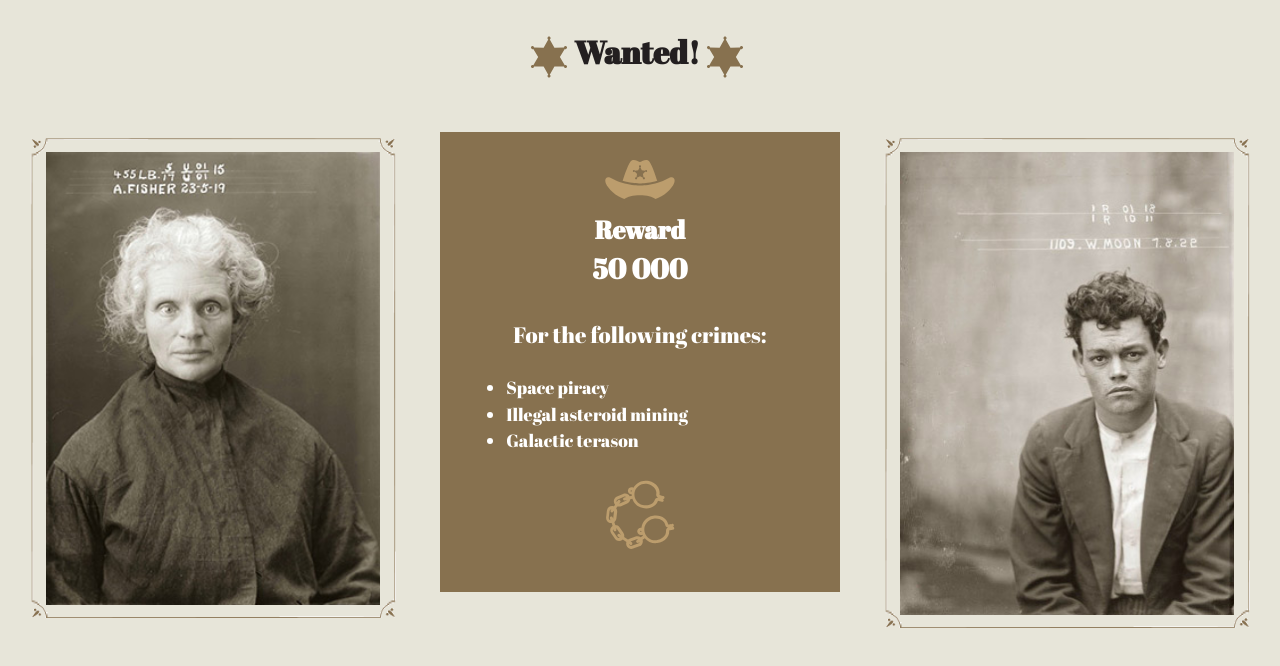
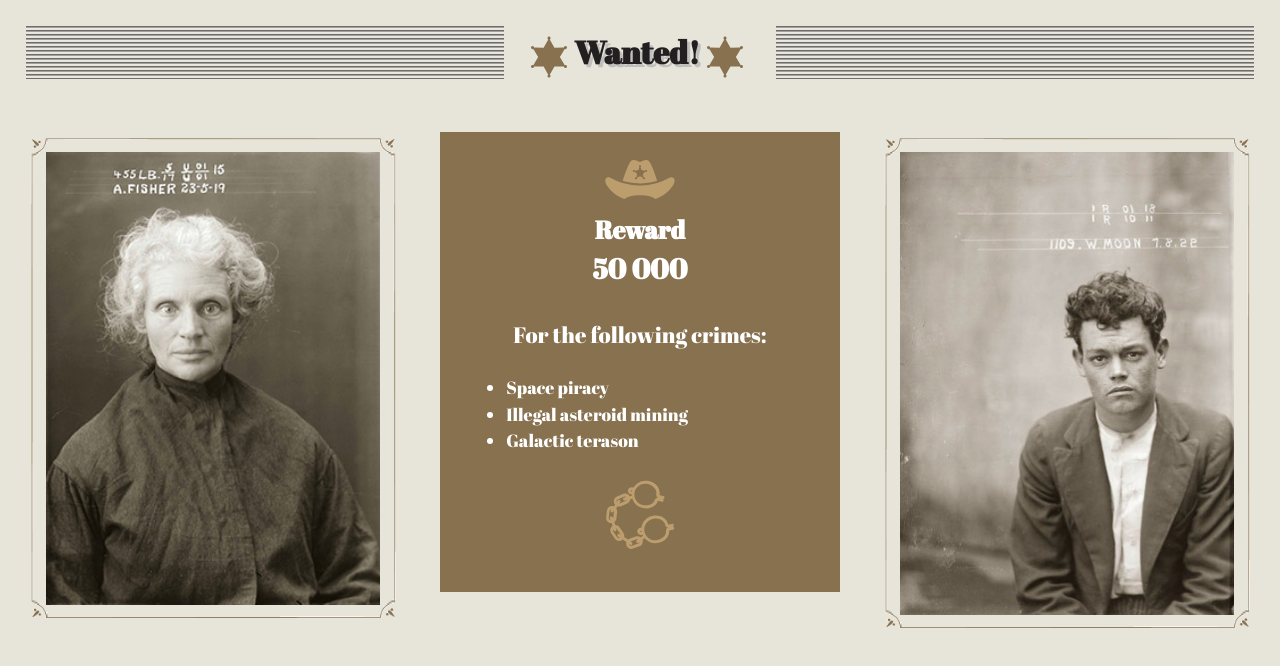
Before and after one commit to natalie-macpherson/dsn1676-assignment-1, a plain HTML site: page index.html in a window 1280 px wide. Drawn offline with Linux system fonts and the light colour scheme.

Commit message:
drop shadow and file conventions
added drop shadow to .title
changes /img/ to /image/ in .masthead

```diff
--- a/css/main.css
+++ b/css/main.css
@@ -25,7 +25,7 @@ body {
 }
 
 .masthead {
-	background: transparent url("../img/masthead-bg.png") repeat left center;
+	background: transparent url("../image/masthead-bg.png") repeat left center;
 	text-align: center;
 }
 
@@ -38,6 +38,7 @@ body {
 .title {
 	display: inline-block;
 	background-color: #e7e5d9;
+    text-shadow: 3px 3px 0 #bfbfbe;
 }
 
 .img-border {
```
Also changed, not shown: 1 other file.
